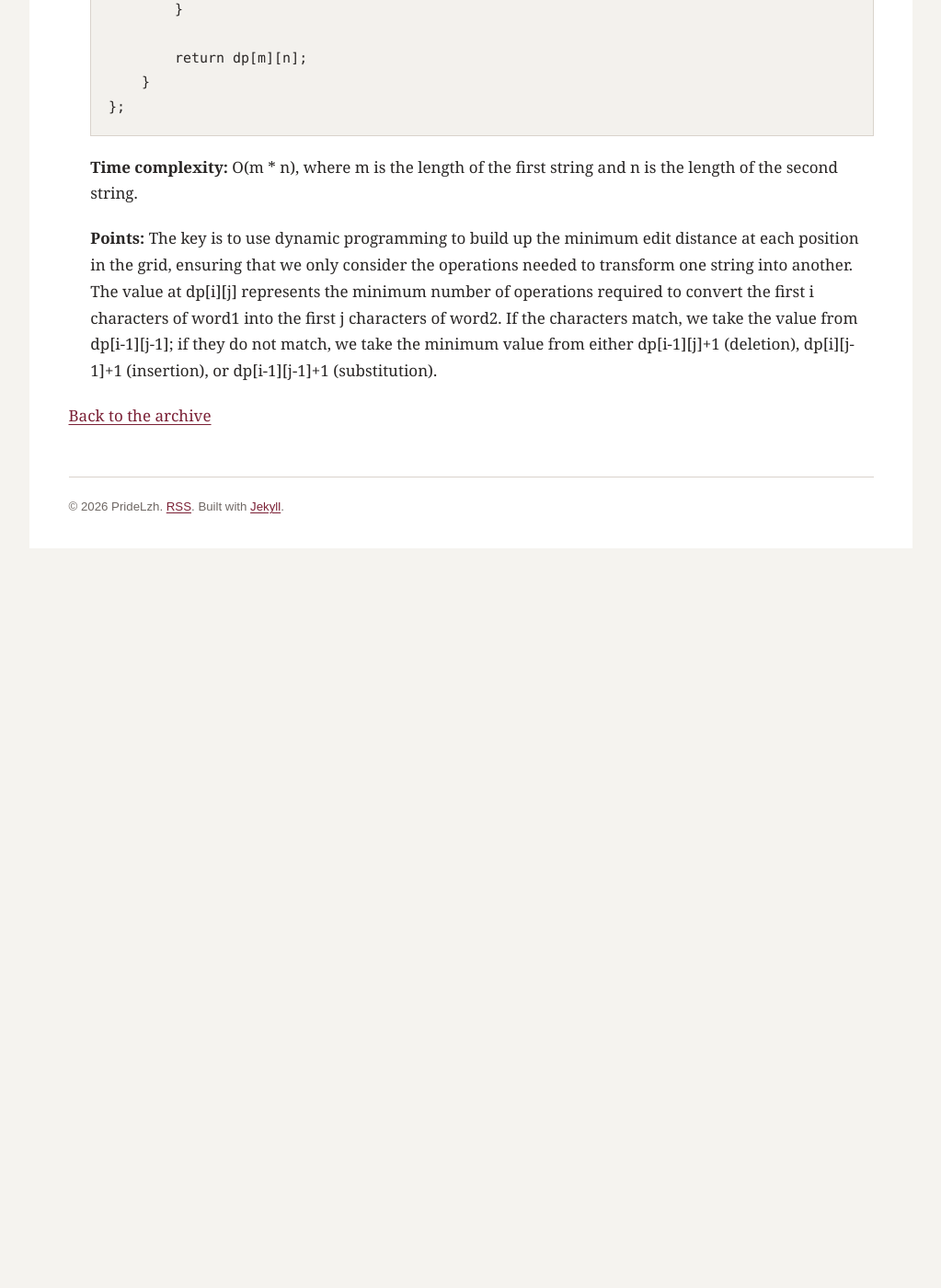
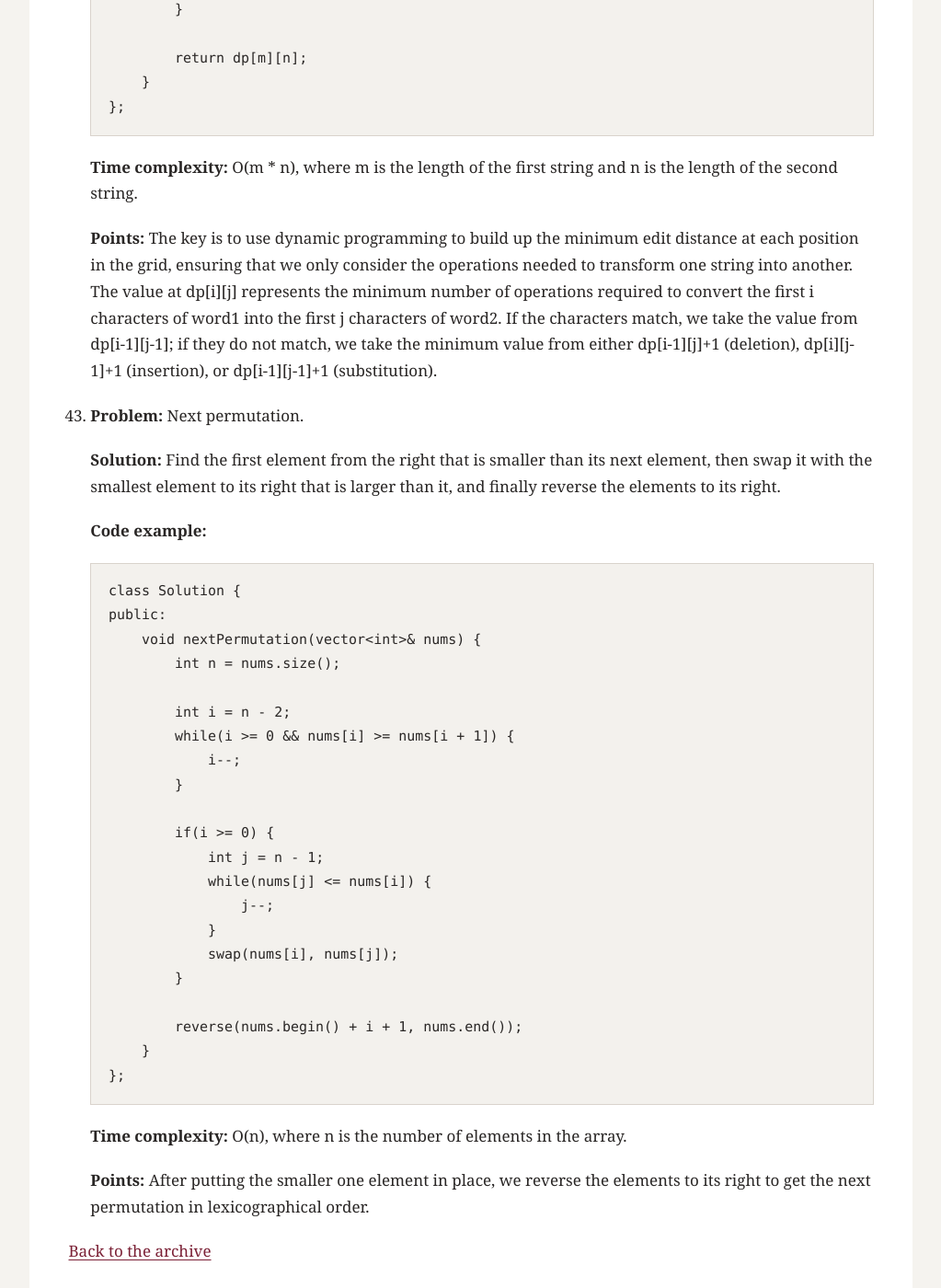
Before and after one commit to pridelzh/pridelzh.github.io, a Jekyll site: the page built from _posts/2026-08-02-record-algorithm-exercise.md, in a window 1280 px wide and 1400 px high, scrolled down 47079 px. Shown: the whole window at 92% size, without its empty margins (128-1151 px from the left). Built offline with Jekyll 4.4.1, drawn with Linux system fonts in a browser that asks for light colours; before the commit the page ends 47709 px from its top, so only the background shows below that.

Commit message:
update 2026-08-02-record-algorithm-exercise.md on 2026/08/10

````diff
--- a/_posts/2026-08-02-record-algorithm-exercise.md
+++ b/_posts/2026-08-02-record-algorithm-exercise.md
@@ -1660,3 +1660,36 @@ excerpt: "A record of traditional algorithm exercises."
     **Time complexity:** O(m * n), where m is the length of the first string and n is the length of the second string.
 
     **Points:** The key is to use dynamic programming to build up the minimum edit distance at each position in the grid, ensuring that we only consider the operations needed to transform one string into another. The value at dp[i][j] represents the minimum number of operations required to convert the first i characters of word1 into the first j characters of word2. If the characters match, we take the value from dp[i-1][j-1]; if they do not match, we take the minimum value from either dp[i-1][j]+1 (deletion), dp[i][j-1]+1 (insertion), or dp[i-1][j-1]+1 (substitution).
+
+43. **Problem:** Next permutation.
+
+    **Solution:** Find the first element from the right that is smaller than its next element, then swap it with the smallest element to its right that is larger than it, and finally reverse the elements to its right.
+
+    **Code example:**
+    ```cpp
+    class Solution {
+    public:
+        void nextPermutation(vector<int>& nums) {
+            int n = nums.size();
+
+            int i = n - 2;
+            while(i >= 0 && nums[i] >= nums[i + 1]) {
+                i--;
+            }
+
+            if(i >= 0) {
+                int j = n - 1;
+                while(nums[j] <= nums[i]) {
+                    j--;
+                }
+                swap(nums[i], nums[j]);
+            }
+
+            reverse(nums.begin() + i + 1, nums.end());
+        }
+    };
+    ```
+
+    **Time complexity:** O(n), where n is the number of elements in the array.
+
+    **Points:** After putting the smaller one element in place, we reverse the elements to its right to get the next permutation in lexicographical order.
````
